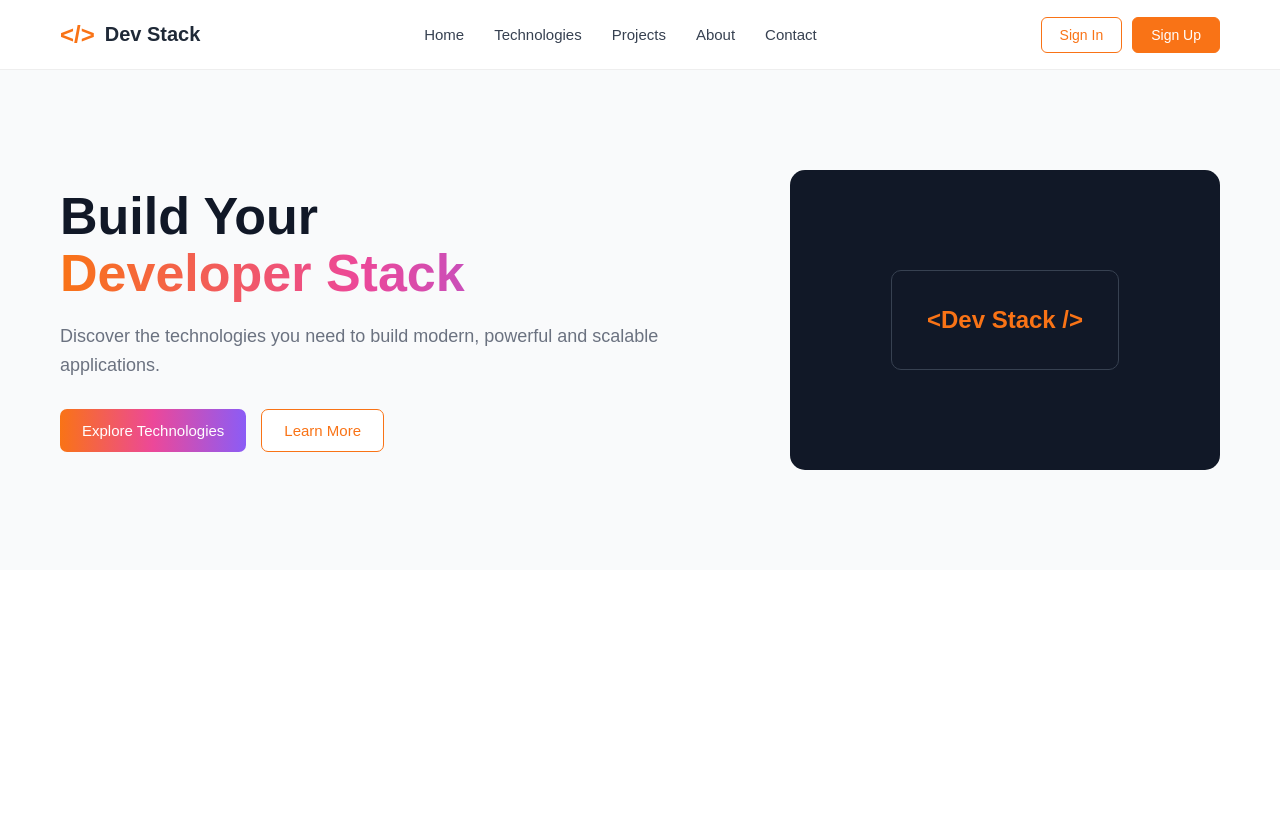
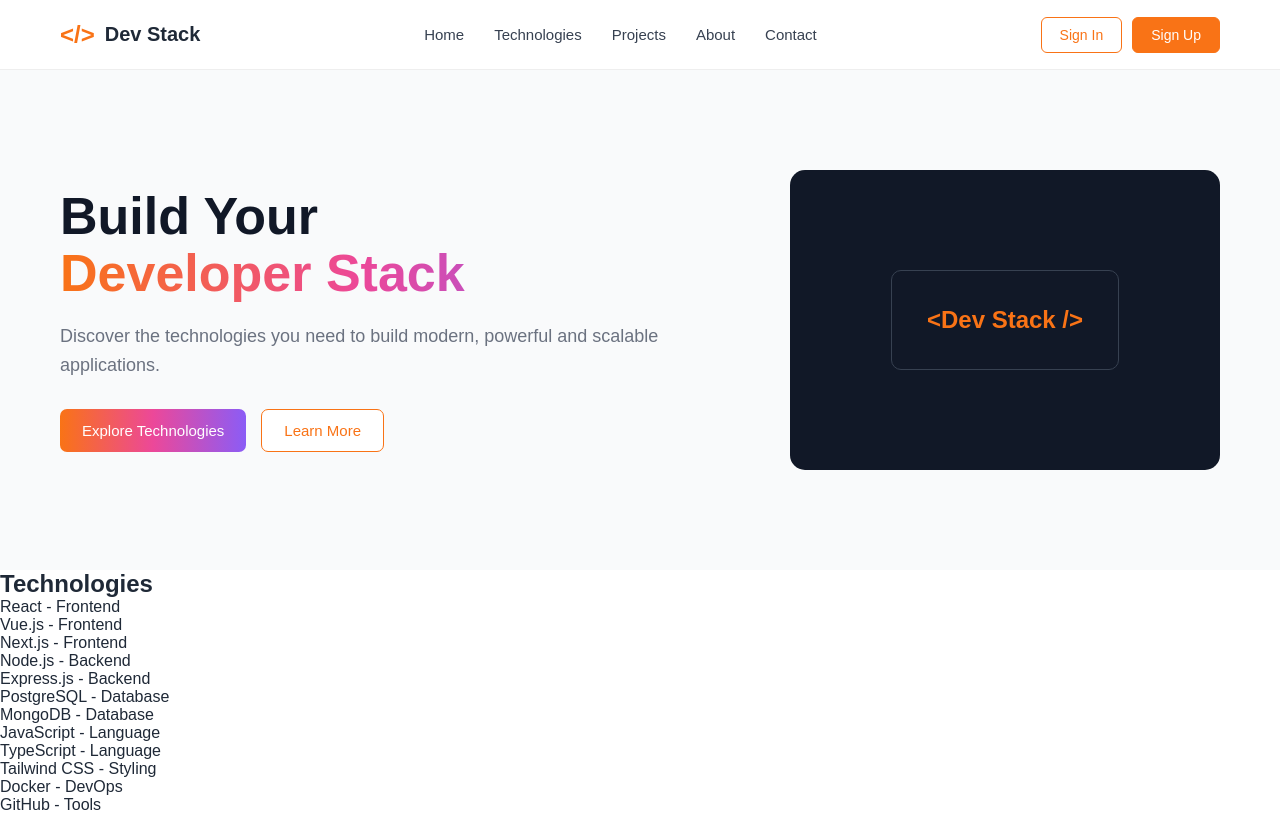
Before and after one commit to sabrinachowdhury255-max/dev-stack-project, a React (Vite) app: page / in a window 1280 px wide. Built offline with nearby package versions, Linux system fonts and the light colour scheme.

Commit message:
load technology data from jsonN

```diff
--- /dev/null
+++ b/public/data/technologies.json
@@ -0,0 +1,122 @@
+[
+  {
+    "id": 1,
+    "name": "React",
+    "category": "Frontend",
+    "description": "A JavaScript library for building user interfaces.",
+    "icon": "⚛️",
+    "rating": 4.8,
+    "difficulty": "Intermediate",
+    "badge": "Popular"
+  },
+  {
+    "id": 2,
+    "name": "Vue.js",
+    "category": "Frontend",
+    "description": "A progressive JavaScript framework for building web interfaces.",
+    "icon": "💚",
+    "rating": 4.6,
+    "difficulty": "Beginner",
+    "badge": "Easy"
+  },
+  {
+    "id": 3,
+    "name": "Next.js",
+    "category": "Frontend",
+    "description": "A React framework for building full-stack web applications.",
+    "icon": "▲",
+    "rating": 4.7,
+    "difficulty": "Advanced",
+    "badge": "Popular"
+  },
+  {
+    "id": 4,
+    "name": "Node.js",
+    "category": "Backend",
+    "description": "A JavaScript runtime for building server-side applications.",
+    "icon": "🟢",
+    "rating": 4.7,
+    "difficulty": "Intermediate",
+    "badge": "Popular"
+  },
+  {
+    "id": 5,
+    "name": "Express.js",
+    "category": "Backend",
+    "description": "A lightweight framework for building Node.js web applications.",
+    "icon": "🚂",
+    "rating": 4.5,
+    "difficulty": "Intermediate",
+    "badge": "Popular"
+  },
+  {
+    "id": 6,
+    "name": "PostgreSQL",
+    "category": "Database",
+    "description": "An open-source relational database system.",
+    "icon": "🐘",
+    "rating": 4.8,
+    "difficulty": "Advanced",
+    "badge": "Powerful"
+  },
+  {
+    "id": 7,
+    "name": "MongoDB",
+    "category": "Database",
+    "description": "A document-oriented NoSQL database designed for flexibility.",
+    "icon": "🍃",
+    "rating": 4.6,
+    "difficulty": "Intermediate",
+    "badge": "Popular"
+  },
+  {
+    "id": 8,
+    "name": "JavaScript",
+    "category": "Language",
+    "description": "A programming language used to create interactive web applications.",
+    "icon": "🟨",
+    "rating": 4.9,
+    "difficulty": "Intermediate",
+    "badge": "Essential"
+  },
+  {
+    "id": 9,
+    "name": "TypeScript",
+    "category": "Language",
+    "description": "A typed programming language that builds on JavaScript.",
+    "icon": "🔷",
+    "rating": 4.8,
+    "difficulty": "Intermediate",
+    "badge": "Popular"
+  },
+  {
+    "id": 10,
+    "name": "Tailwind CSS",
+    "category": "Styling",
+    "description": "A utility-first CSS framework for creating modern interfaces.",
+    "icon": "🎨",
+    "rating": 4.7,
+    "difficulty": "Beginner",
+    "badge": "Easy"
+  },
+  {
+    "id": 11,
+    "name": "Docker",
+    "category": "DevOps",
+    "description": "A platform for developing and running applications in containers.",
+    "icon": "🐳",
+    "rating": 4.6,
+    "difficulty": "Advanced",
+    "badge": "Powerful"
+  },
+  {
+    "id": 12,
+    "name": "GitHub",
+    "category": "Tools",
+    "description": "A platform for hosting code and collaborating on software projects.",
+    "icon": "🐙",
+    "rating": 4.8,
+    "difficulty": "Beginner",
+    "badge": "Essential"
+  }
+]
--- a/src/app.tsx
+++ b/src/app.tsx
@@ -1,11 +1,13 @@
 import Header from "./components/Header";
 import Banner from "./sections/Banner";
+import TechnologySection from "./sections/TechnologySection";
 
 function App() {
   return (
     <>
       <Header />
       <Banner />
+      <TechnologySection />
     </>
   );
 }
--- /dev/null
+++ b/src/sections/TechnologySection.tsx
@@ -0,0 +1,36 @@
+import { useEffect, useState } from "react";
+import type { Technology } from "../types";
+
+function TechnologySection() {
+  const [technologies, setTechnologies] = useState<Technology[]>([]);
+  const [loading, setLoading] = useState(true);
+
+  useEffect(() => {
+    fetch("/data/technologies.json")
+      .then((response) => response.json())
+      .then((data: Technology[]) => {
+        setTechnologies(data);
+        setLoading(false);
+      });
+  }, []);
+
+  return (
+    <section id="technologies">
+      <h2>Technologies</h2>
+
+      {loading ? (
+        <p>Loading technologies...</p>
+      ) : (
+        <div>
+          {technologies.map((technology) => (
+            <p key={technology.id}>
+              {technology.name} - {technology.category}
+            </p>
+          ))}
+        </div>
+      )}
+    </section>
+  );
+}
+
+export default TechnologySection;
--- /dev/null
+++ b/src/types.ts
@@ -0,0 +1,10 @@
+export type Technology = {
+  id: number;
+  name: string;
+  category: string;
+  description: string;
+  icon: string;
+  rating: number;
+  difficulty: string;
+  badge: string;
+};
```
